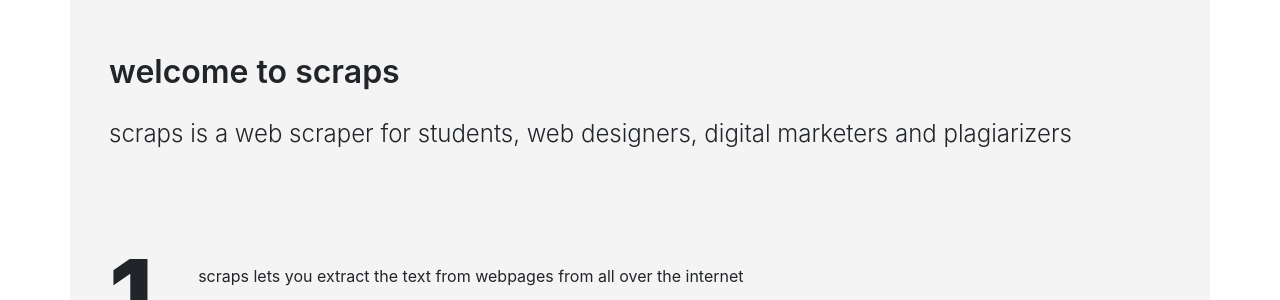
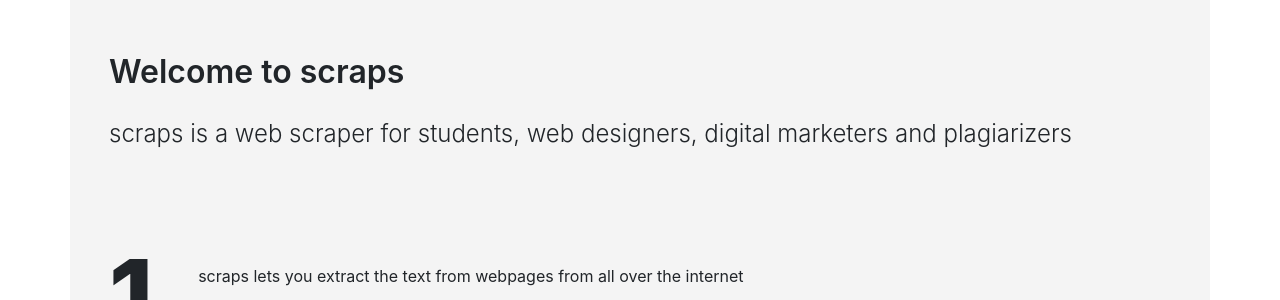
Before and after one commit to Morgscode/web-scraping-website-mvp, a Flask app: page / in a window 1280 px wide. Shown: the part 120-420 px from the top of the page. Run offline with Flask 2, Linux system fonts and the light colour scheme; some libraries are stand-ins or nearby versions.

```diff
--- a/templates/index.jinja.html
+++ b/templates/index.jinja.html
@@ -15,7 +15,7 @@
 
 {% block content %}
 <article class="p-4">
-  <p class="mb-4 heading-primary">welcome to scraps</p>
+  <p class="mb-4 heading-primary">Welcome to scraps</p>
   <h1 class="mb-4 heading-secondary">scraps is a web scraper for students, web designers, digital marketers and
     plagiarizers</h1>
 </article>
@@ -31,7 +31,6 @@
   <div class="how-it-works-text">
     <p>You can crawl websites as single pages, internal navigation links, or internal page links</p>
   </div>
-
 </article>
 <article class="col-12 mb-1 d-flex align-items-center">
   <p class="text-bold how-it-works-digit">3</p>
```
Also changed, not shown: scraps.py (renamed from main.py), 1 other file.
